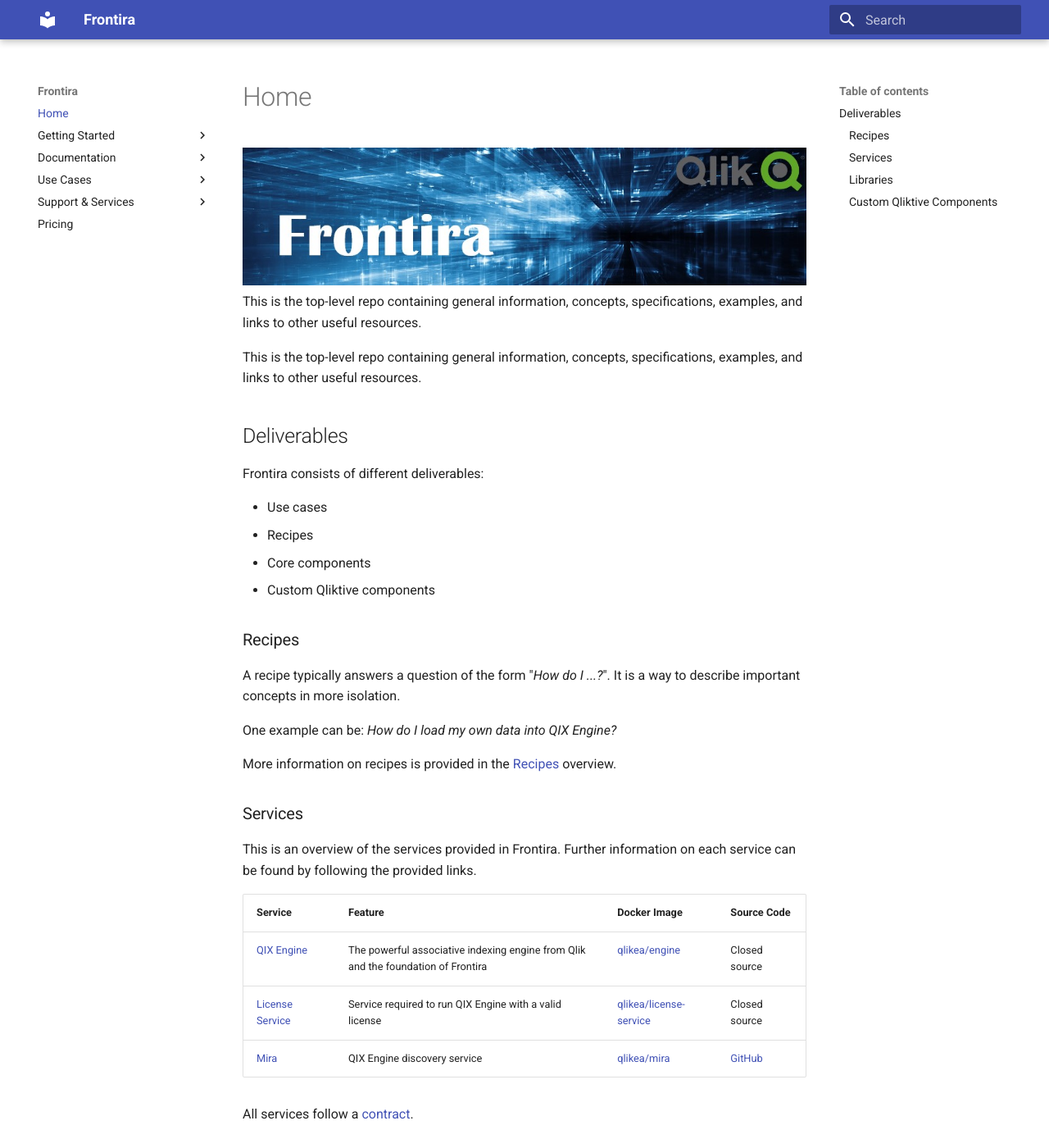
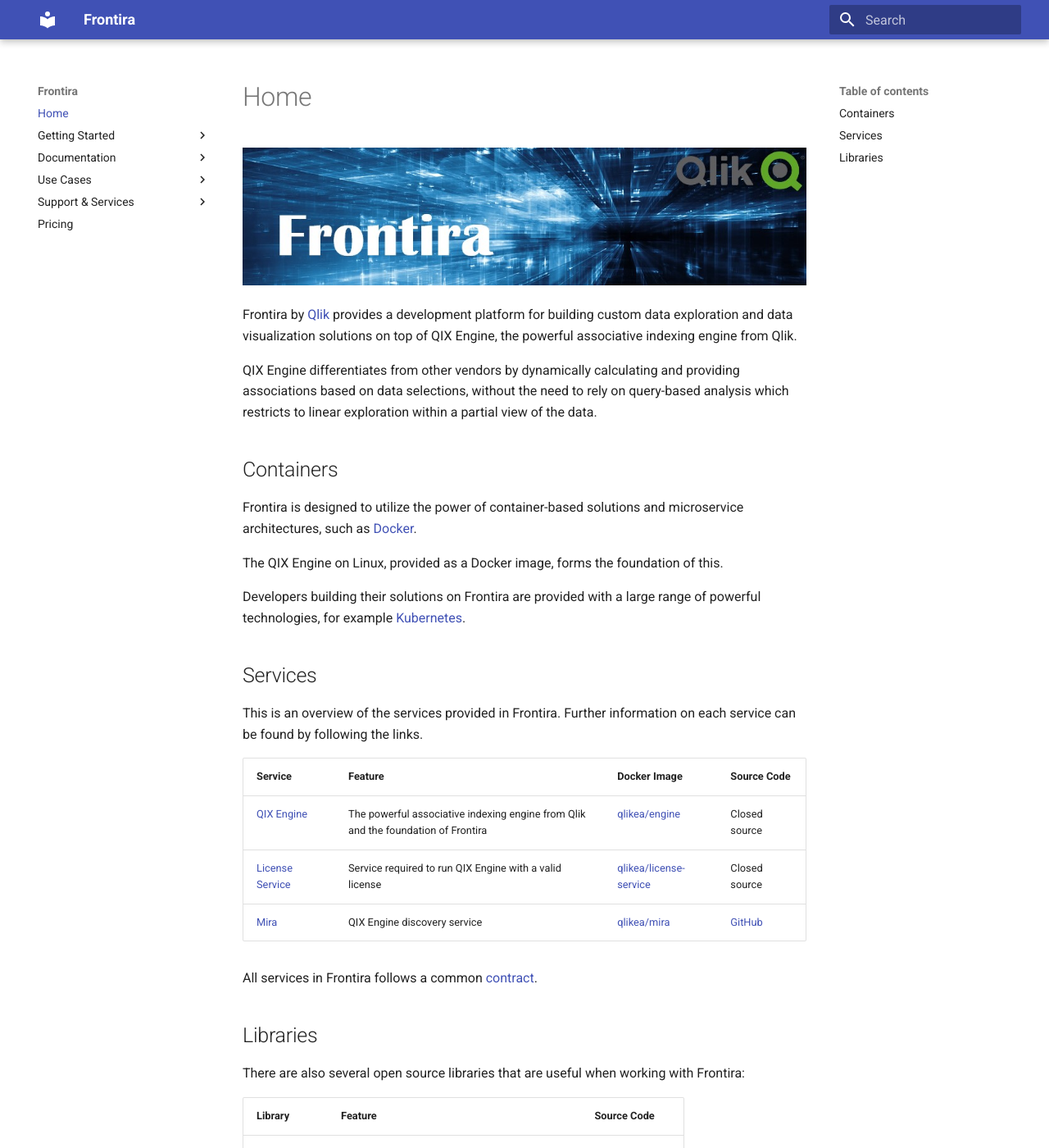
Before and after one commit to qlik-oss/core-website, an MkDocs documentation site: the page built from docs/index.md, in a window 1280 px wide and 1400 px high. Shown: the whole window at 82% size. Built offline with MkDocs 1.6.1 and Material for MkDocs 9.7.7, drawn with Linux system fonts in a browser that asks for light colours; old or Windows-style settings are respelled for this version of MkDocs; some of the changed text lies outside the part shown.

Commit message:
Modified landing page

```diff
--- a/docs/index.md
+++ b/docs/index.md
@@ -1,30 +1,28 @@
 # Home
 
 ![Frontira](./images/frontira-banner.jpg "Frontira")
-This is the top-level repo containing general information, concepts, specifications, examples, and links to other useful resources.
 
-This is the top-level repo containing general information, concepts, specifications, examples, and links to other useful resources.
+Frontira by [Qlik](http://qlik.com) provides a development platform for building custom data exploration and data
+visualization solutions on top of QIX Engine, the powerful associative indexing engine from Qlik.
 
-## Deliverables
+QIX Engine differentiates from other vendors by dynamically calculating and providing associations based on data
+selections, without the need to rely on query-based analysis which restricts to linear exploration within a partial view
+of the data.
 
-Frontira consists of different deliverables:
+## Containers
 
-- Use cases
-- Recipes
-- Core components
-- Custom Qliktive components
+Frontira is designed to utilize the power of container-based solutions and microservice architectures, such as
+[Docker](http://docker.com).
 
-### Recipes
+The QIX Engine on Linux, provided as a Docker image, forms the foundation of this.
 
-A recipe typically answers a question of the form "_How do I ...?_". It is a way to describe important concepts in more isolation.
+Developers building their solutions on Frontira are provided with a large range of powerful technologies, for example
+[Kubernetes](https://kubernetes.io).
 
-One example can be: _How do I load my own data into QIX Engine?_
+## Services
 
-More information on recipes is provided in the [Recipes](./docs/recipes/) overview.
-
-### Services
-
-This is an overview of the services provided in Frontira. Further information on each service can be found by following the provided links.
+This is an overview of the services provided in Frontira. Further information on each service can be found by following
+the links.
 
 | Service    | Feature | Docker Image | Source Code |
 | ---------- | ------- | ------------ | ----------- |
@@ -32,9 +30,9 @@
 | [License Service](./docs/services/license-service/) | Service required to run QIX Engine with a valid license | [qlikea/license-service](https://hub.docker.com/r/qlikea/license-service) | Closed source |
 | [Mira](./docs/services/mira/) | QIX Engine discovery service | [qlikea/mira](https://hub.docker.com/r/qlikea/mira) | [GitHub](https://github.com/qlik-ea/mira) |
 
-All services follow a [contract](./documentation/contract.md).
+All services in Frontira follows a common [contract](./documentation/contract.md).
 
-### Libraries
+## Libraries
 
 There are also several open source libraries that are useful when working with Frontira:
 
@@ -44,11 +42,3 @@
 | [halyard.js](https://github.com/qlik-oss/halyard.js) | Simplifies data loading into the QIX Engine | [GitHub](https://github.com/qlik-oss/halyard.js) |
 | [after-work.js](https://github.com/qlik-oss/after-work.js) | Unified testing framework for different test levels | [GitHub](https://github.com/qlik-oss/after-work.js) |
 | picasso.js | Visualization library on top of the QIX Engine | Not released yet |
-
-### Custom Qliktive Components
-
-These components are packages and microservices that are developed specifically for a certain Qliktive use case. As such, they are not generally re-usable between different solutions. The idea is rather to provide examples and with some parts that can be further built upon for any new solution. Each such component is developed in a separate repo.
-
-Since these components are more of example implementations, they do not come with the same level of support from Qlik as the core Components described above.
-
-We use the prefix `qliktive-` to make it clear that these components are specific for Qliktive use cases.
```
